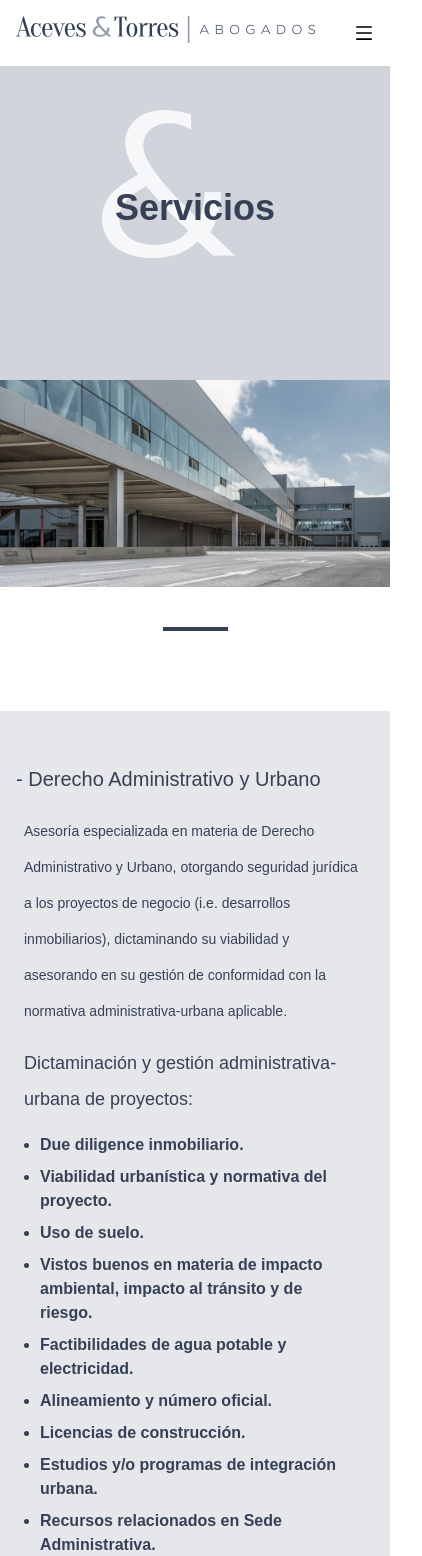
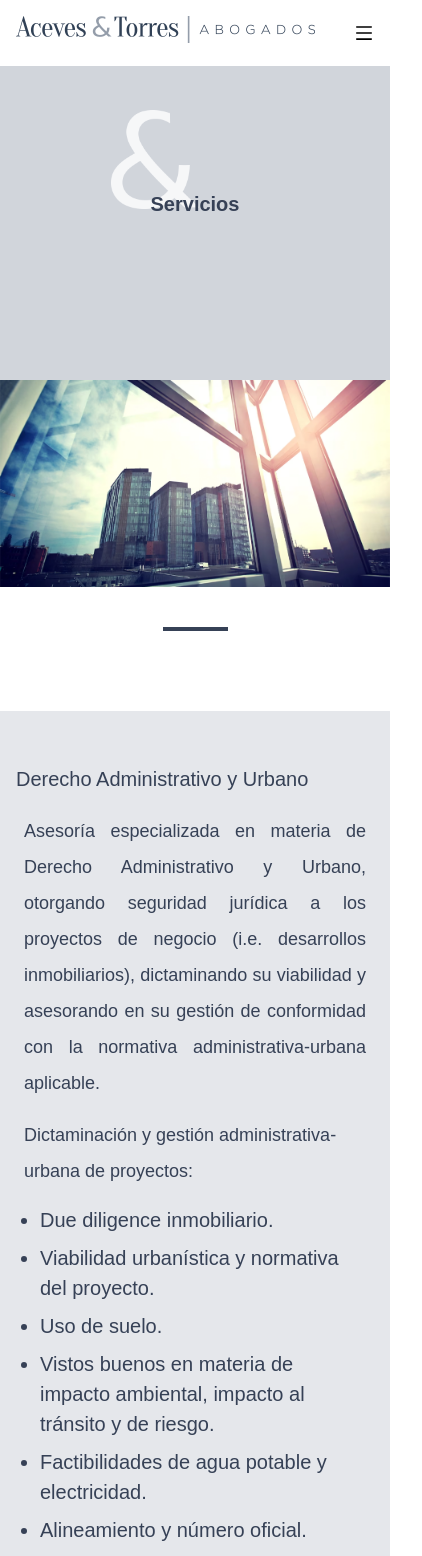
Before and after one commit to alexissahagun1/Aceves-Torres, a Next.js app: page /Servicios in a window 390 px wide. Shown: the top 1556 px of the page, 422 px wide, since content can reach past the window. Built offline with nearby package versions, Linux system fonts and the light colour scheme.

Commit message:
made responsive changes to all pages and changed font size

```diff
--- a/components/Beneficios.jsx
+++ b/components/Beneficios.jsx
@@ -13,7 +13,7 @@ const Beneficios = ({file, headingColor, isUppercase, isScaled, hasMargin, isHid
                         {/* <img src={item.icon} alt="" className={`md:p-[27px] pr-4  md:scale-100 ${isScaled ? "scale-75" : "scale-100"}`}/> */}
                         <div className="flex flex-col text-left space-y-5 fontcolor">
                             <h6 className={`font-semibold ${headingColor} ${isUppercase ? "uppercase" : ""} text-[24px] leading-[18px]`}>{item.heading}</h6>
-                            <p className="font-medium text-[18px] tracking-normal">{item.body}</p>
+                            <p className="font-medium text-[18px] tracking-normal text-justify">{item.body}</p>
                         </div>
                     </div>
                 </div>
--- a/components/Footer.jsx
+++ b/components/Footer.jsx
@@ -52,7 +52,7 @@ const Footer = () => {
             </div>
 
         </div>
-        <div className="flex flex-col font-bold lg:text-[30px] text-white">
+        <div className="flex flex-col font-bold lg:text-[30px] text-white cursor-pointer">
             <div>
                 <Link href='/Inicio'>
                     <h2 className="">Inicio</h2>
--- a/components/Hero.jsx
+++ b/components/Hero.jsx
@@ -1,25 +1,31 @@
 import React from 'react'
 
-const Hero = ({ heading, heading2, size, isBold, fontSize, bgPhoto1, bgPhoto2, bgPhoto3, bgPhoto4, bgPhoto5}) => {
+const Hero = ({ heading, heading1Size, heading2Size, heading3Size, size, isBold, fontSize, bgPhoto1, bgPhotoSizing, itemsPosition}) => {
     return (
-      <div className="flex flex-col justify-items-center items-center bg-gray-300 py-10">
+      <div className={`flex flex-col ${itemsPosition} bg-gray-300 py-10`}>
         <div className={size} />
-        <div style={{ color: '#364156' }} className="absolute flex  md:mt-[290px] mt-[150px] md:mx-0 mx-6  ">
-          <img src={bgPhoto1} className="absolute top-0 left-0 -z-10 block md:hidden" alt="" />
-          <img src={bgPhoto2} className="absolute top-0 left-0 -z-10 hidden md:block" alt="" />
+        <div style={{ color: '#364156' }} className="absolute flex md:mt-[290px] mt-[150px] md:mx-0 mx-6  ">
+          {/* <img src={bgPhoto1} className="absolute top-0 left-0 -z-10 block md:hidden" alt="" /> */}
+          <img src={bgPhoto1} className={`${bgPhotoSizing}`} alt="" />
+          {/* <img src={bgPhoto2} className="absolute top-0 left-0 -z-10 hidden md:block" alt="" />
           <img src={bgPhoto3} className="absolute md:-top-20 md:-left-48 scale-50 md:scale-100 -top-36 right-80 -z-0 " alt="" />
           <img src={bgPhoto4} className="absolute -top-20 right-10 -z-0" alt="" />
-          <img src={bgPhoto5} className="absolute md:-top-20  scale-50 md:scale-100 -top-36  -z-0 " alt="" />
+          <img src={bgPhoto5} className="absolute md:-top-20  scale-50 md:scale-100 -top-36  -z-0 " alt="" /> */}
           <h2
-            className={`md:text-4xl text-3xl md:pb-10   z-10 ${isBold ? 'font-bold' : 'font-medium'} ${fontSize}`}
+            className={`md:text-4xl text-xl md:pb-10 ${heading1Size} ${heading2Size} ${heading3Size}  z-10 ${isBold ? 'font-bold' : 'font-medium'} ${fontSize}  `}
           >
             {heading}
           </h2>
-          <h2
-            className={`md:text-4xl text-xl md:pb-10 lg:w-[730px] md:w-[630px] z-10 ${isBold ? 'font-bold' : 'font-medium'} ${fontSize}`}
+          {/* <h2
+            className={`md:text-4xl text-xl md:pb-10 lg:w-[730px] md:w-[630px] z-10 ${isBold ? 'font-bold' : 'font-medium'} ${fontSize} ${hidden ? 'hidden' : 'block'}  `}
           >
             {heading2}
-          </h2>
+          </h2> */}
+          {/* <h2
+            className={`md:text-4xl text-xl md:pb-10  z-10 ${isBold ? 'font-bold' : 'font-medium'} ${fontSize} ${hidden ? 'hidden' : 'block'}  `}
+          >
+            {heading3}
+          </h2> */}
         </div>
       </div>
     );
--- a/components/PerfilContent.jsx
+++ b/components/PerfilContent.jsx
@@ -9,7 +9,7 @@ const PerfilContent = () => {
             <div className='flex flex-col items-center space-y-10'>
                 <h6 className='customGrey font-medium md:text-[40px] text-[32px] tracking-wide'>Perfil de Nuestros Clientes</h6>
 
-                <p className='fontcolor md:w-[1000px] text-[24px]'>El perfil de los clientes de Aceves & Torres son empresas nacionales o extranjeras, cuyos giros empresariales tienen conexión con algún tema jurídico en nuestro país, en diferentes industrias como lo serían:</p>
+                <p className='fontcolor md:w-[1000px] text-[24px] text-justify'>El perfil de los clientes de Aceves & Torres son empresas nacionales o extranjeras, cuyos giros empresariales tienen conexión con algún tema jurídico en nuestro país, en diferentes industrias como lo serían:</p>
             </div>
 
             {PerfilText && PerfilText.map((item) =>
@@ -19,7 +19,7 @@ const PerfilContent = () => {
                             <div className="lg:mr-20 space-y-8 mt-4 lg:mt-0 mx-4 md:mx-0">
                                 <img src={item.image} className="lg:max-w-md md:max-w-sm object-contain" alt="" />
                             </div>
-                            <p className="font-base text-left md:w-[533px] md:mt-0 mt-6  lg:text-[24px] text-[14px] leading-[36px] text-gray-700">{item.body}</p>
+                            <p className="font-base text-left md:w-[533px] md:mt-0 mt-6  lg:text-[24px] text-[14px] leading-[36px] text-gray-700 text-justify">{item.body}</p>
 
                         </div>
                     </div>
--- a/components/ServiciosComponent.jsx
+++ b/components/ServiciosComponent.jsx
@@ -10,15 +10,15 @@ const ServiciosComponent = () => {
                     <div className="">
                         <div className="flex flex-col mt-[50px] lg:text-left">
                             <div className="md:mx-24 mx-4 md:space-y-6 space-y-4 fontcolor">
-                                <p className="font-medium text-left xl:text-[28px] lg:text-[28px] text-[20px] leading-[36px]">{item.heading}</p>
-                                <p className="font-base text-left xl:text-[16px] lg:text-[16px] text-[14px] leading-[36px] md:mx-0 mx-2 ">{item.body}</p>
-                                <p className="font-medium text-left xl:text-[20px] lg:text-[18px] text-[18px] leading-[36px] md:mx-0 mx-2">{item.subheading}</p>
+                                <p className="font-medium text-left  lg:text-[35px] text-[20px] leading-[36px]">{item.heading}</p>
+                                <p className="font-base text-justify  lg:text-[20px] text-[18px] leading-[36px] md:mx-0 mx-2 ">{item.body}</p>
+                                <p className="font-medium text-left md:text-[20px] text-[18px] leading-[36px] md:mx-0 mx-2">{item.subheading}</p>
                             </div>
                             <ul className='md:mt-4 mt-4 md:ml-36 md:mx-0 mx-10 space-y-2 md:space-y-0'>
                                 {/* <li className="whitespace-pre-line  font-base text-left md:w-[533px]  xl:text-[20px] lg:text-[18px] text-[14px] leading-[36px] text-gray-700">{item.data}</li> */}
 
                                 {item.data.split('\n').map((i, index) => (
-                                    <li key={index} className='list-disc text-[16px] font-semibold text-left md:w-[550px] fontcolor'>{i}</li>
+                                    <li key={index} className='list-disc text-[20px] font-regular text-left md:w-[550px] fontcolor'>{i}</li>
                                 ))}
                             </ul>
                             <div className="flex justify-end ">
--- a/components/ServiciosContent.js
+++ b/components/ServiciosContent.js
@@ -3,7 +3,7 @@ const Servicios = [
         id: 1,
         number: "01",
         icon: 'DAU.png',
-        heading: "- Derecho Administrativo y Urbano",
+        heading: "Derecho Administrativo y Urbano",
         body: "Asesoría especializada en materia de Derecho Administrativo y Urbano, otorgando seguridad jurídica a los proyectos de negocio (i.e. desarrollos inmobiliarios), dictaminando su viabilidad y asesorando en su gestión de conformidad con la normativa administrativa-urbana aplicable.",
         subheading: "Dictaminación y gestión administrativa-urbana de proyectos:",
         data: " Due diligence inmobiliario.\nViabilidad urbanística y normativa del proyecto.\nUso de suelo.\nVistos buenos en materia de impacto ambiental, impacto al tránsito y de riesgo.\nFactibilidades de agua potable y electricidad.\nAlineamiento y número oficial.\nLicencias de construcción.\nEstudios y/o programas de integración urbana.\nRecursos relacionados en Sede Administrativa.",
@@ -14,7 +14,7 @@ const Servicios = [
         id: 2,
         number: "02",
         icon: 'LSC.png',
-        heading: "- Litigio y Solución de Controversias",
+        heading: "Litigio y Solución de Controversias",
         body: "Asesoría y patrocinio legal en procesos contenciosos.",
         subheading: "",
         data: "Litigios Civiles y Familiares.\nLitigios Mercantiles y Corporativos.\nLitigios Administrativos\nMétodos Alternos de Solución de Conflictos \n(Negociación, Mediación, Conciliación y Arbitraje).\nAmparo y controversias en sede Constitucional.",
@@ -25,7 +25,7 @@ const Servicios = [
         id: 3,
         number: "03",
         icon: 'DCE.png',
-        heading: "- Derecho Corporativo y de la Empresa",
+        heading: "Derecho Corporativo y de la Empresa",
         body: "Asesoría en la planeación, negociación, constitución y operación de toda clase de sociedades civiles y mercantiles mexicanas.",
         subheading: "",
         data: "El diseño de estatutos sociales.\nLa estructuración de gobierno corporativo.\nEstrategias y elaboración de documentos necesarios para el levantamiento de capital de forma privada.\nLa negociación y elaboración de todo tipo de pactos inter socios.\nElaboración y formalización de los actos jurídicos y documentos corporativos exigidos por la normatividad mexicana.\nRevisión de documentos corporativos, legales y/o administrativos.\nDetección de riesgos.\nImplementación de estrategias de regularización.\nAsesoría en la presentación de registros marcarios ante el Instituto Mexicano de la Propiedad Industrial.",
@@ -37,7 +37,7 @@ const Servicios = [
         id: 4,
         number: "04",
         icon: 'MASC.png',
-        heading: "- Derecho Contractual",
+        heading: "Derecho Contractual",
         body: "Incluye la asesoría, diseño, negociación y cierre de todo tipo de contratos civiles y mercantiles, con el fin de lograr que sus negocios funcionen de manera adecuada bajo el marco normativo vigente. De manera enunciativa más no limitativa se enlistan los siguientes contratos incluidos dentro de nuestra propuesta de servicios en materia de derecho contractual:",
         subheading: "",
         data: "Compraventa\nFideicomisos\nArrendamiento\nDonación\nConfidencialidad\nDistribución\nSuministro\nComisión\nMutuo\nIntermediación\nPrestación de Servicios\nContratos de Obra.\nDerechos de Paso\nContratos de Administración\nCartas intención\nMemorándums de entendimiento\nConvenios de Corresponsabilidad",
--- a/pages/Servicios.jsx
+++ b/pages/Servicios.jsx
@@ -30,9 +30,12 @@ const Servicios = () => {
                 <Hero
                         heading="Servicios"
                         size="md:h-[600px] h-[300px] "
+                        heading1Size="lg:w-[730px] md:w-[630px] "
+                        itemsPosition="items-center"
                         isBold={true}
                         fontSize="md:text-[56px] text-[36px]"
-                        bgPhoto4="LogoATBannerChico.png"
+                        bgPhoto1="LogoATBannerChico.png"
+                        bgPhotoSizing="absolute -top-20 right-10 -z-0"
                     />
             </div>
 
@@ -62,7 +65,7 @@ const Servicios = () => {
 
 
 
-            <div className="relative md:mt-[100px]  mt-10 flex flex-col md:flex-row md:justify-start items-center bg-gray-300">
+            {/* <div className="relative md:mt-[100px]  mt-10 flex flex-col md:flex-row md:justify-start items-center bg-gray-300">
                 <img src="/ServiciosLastPhoto.png" alt="" className="lg:w-[900px] md:w-[550px] w-[450px]" />
                 <div className="xl:w-[900px] md:bottom-[-77px] flex items-center justify-center">
                 <div className="flex flex-col space-y-10">
@@ -74,7 +77,23 @@ const Servicios = () => {
                     </p>
                 </div>
                 </div>
-            </div>
+            </div> */}
+
+
+
+      <div className="relative  flex flex-col md:flex-row md:justify-start items-center ">
+        <img src="/ServiciosLastPhoto.png" alt="" className="2xl:w-[900px] xl:w-[600px] lg:w-[500px] md:w-[550px] w-[450px] md:h-[591px]" />
+        <div className="flex md:w-[760px] xl:w-full w-full md:bottom-[-77px] items-center justify-center bg-gray-300 md:h-[500px]  z-10">
+          <div className="flex flex-col space-y-10 textSizeHome md:p-0 p-10">
+            <h3 className="xl:mx-36 mx-10 fontcolor text-[40px] text-justify font-bold leading-[35px] tracking-wide xl:w-[500px]">
+                Practicas anticorrupción
+            </h3>
+            <p className="xl:mx-36 mx-10 fontcolor text-xl text-justify font-regular leading-[48px] tracking-wide">
+            La firma y sus integrantes nos hemos ceñido a diversos ordenamientos e iniciativas de prácticas de ética profesional y anticorrupción, como lo son (i) el Código de Ética Profesional de la Barra Mexicana, Colegio de Abogados y (ii) la Iniciativa de Integridad Judicial de la International Bar Association: Compromiso de Anticorrupción Judicial.
+            </p>
+          </div>
+        </div>
+      </div>
 
 
 
```
Also changed, not shown: pages/Inicio.jsx (+7 -4 lines), pages/Nosotros.jsx (+12 -9 lines), public/FotoServicios1.png.
